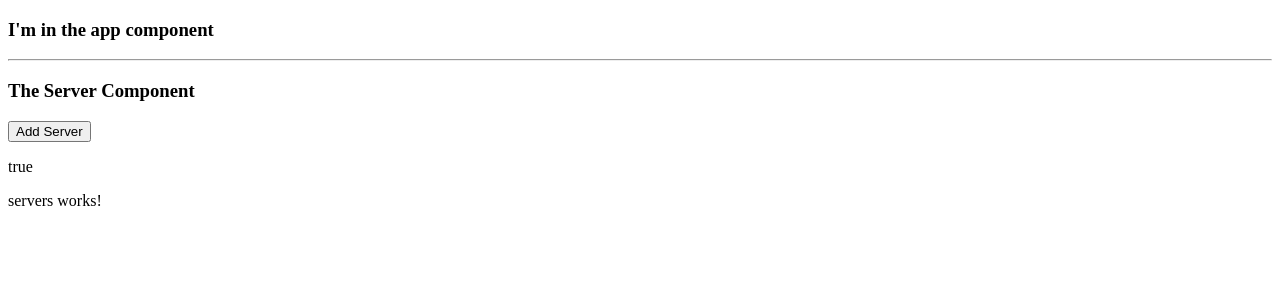
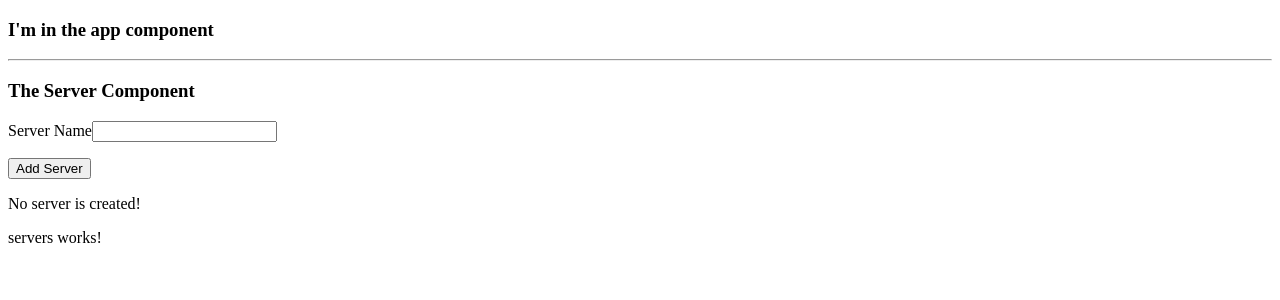
Before and after one commit to karammm/AugularBundle, an Angular app: page / in a window 1280 px wide. Shown: the top 300 px of the page. Built offline with nearby package versions, Linux system fonts and the light colour scheme.

Commit message:
passing and using data with enevt binding

```diff
--- a/src/app/servers/servers.component.html
+++ b/src/app/servers/servers.component.html
@@ -1,3 +1,14 @@
-<button class="btn btn-primary" [disabled]="!allowNewServers">Add Server</button>
-<p [innerText]="allowNewServers"></p>
+<label>Server Name</label>
+<input
+    type="text"
+    class="form-control"
+    (input)="onUpdateServerName($event)">
+    <p>{{serverName}}</p>
+<button
+    class="btn btn-primary"
+    [disabled]="!allowNewServers"
+    (click)="onCreateServer()"
+    >Add Server</button>
+<p>{{serverCreationStatus}}</p>
+
 <p>servers works!</p>
--- a/src/app/servers/servers.component.ts
+++ b/src/app/servers/servers.component.ts
@@ -10,6 +10,8 @@
 })
 export class ServersComponent implements OnInit {
   allowNewServers=false;
+  serverCreationStatus='No server is created!';
+  serverName='';
   constructor() {
     //it is nothing but a method runs at the point of time component is created by angular
     setTimeout(()=>{
@@ -20,4 +22,11 @@
   ngOnInit(): void {
   }
 
+  onCreateServer(){
+    this.serverCreationStatus='Server was created!!!';
+  }
+  onUpdateServerName(event:any){
+    this.serverName=(<HTMLInputElement>event.target).value;
+    console.log(this.serverName);
+  }
 }
```
